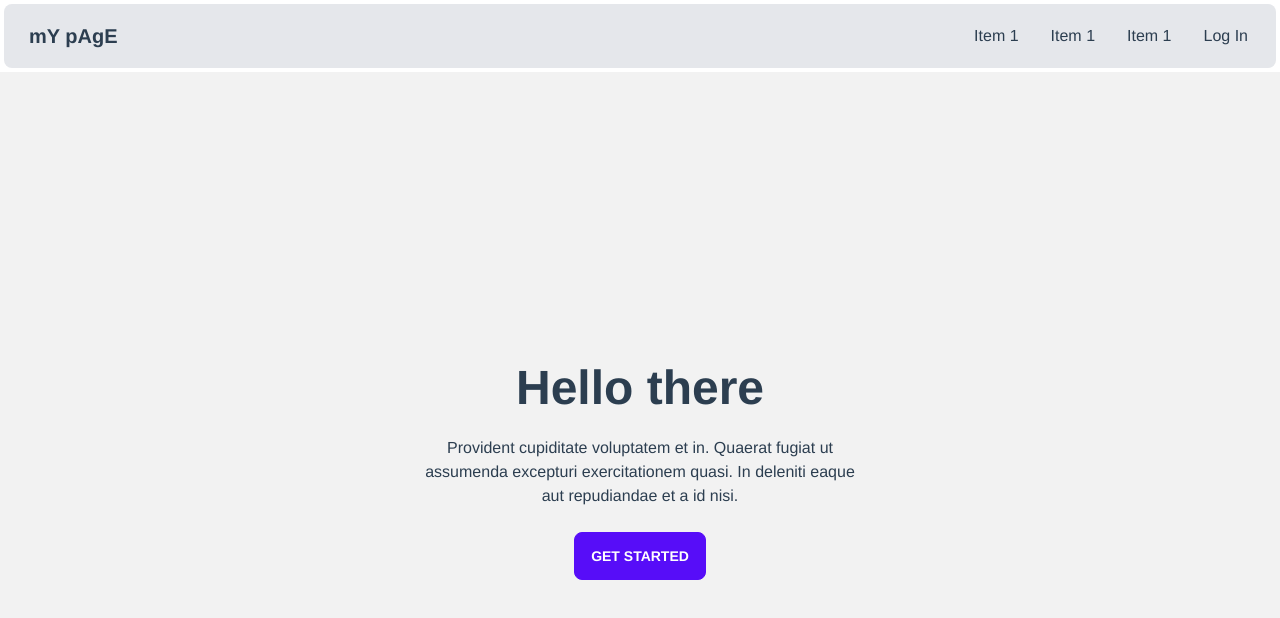
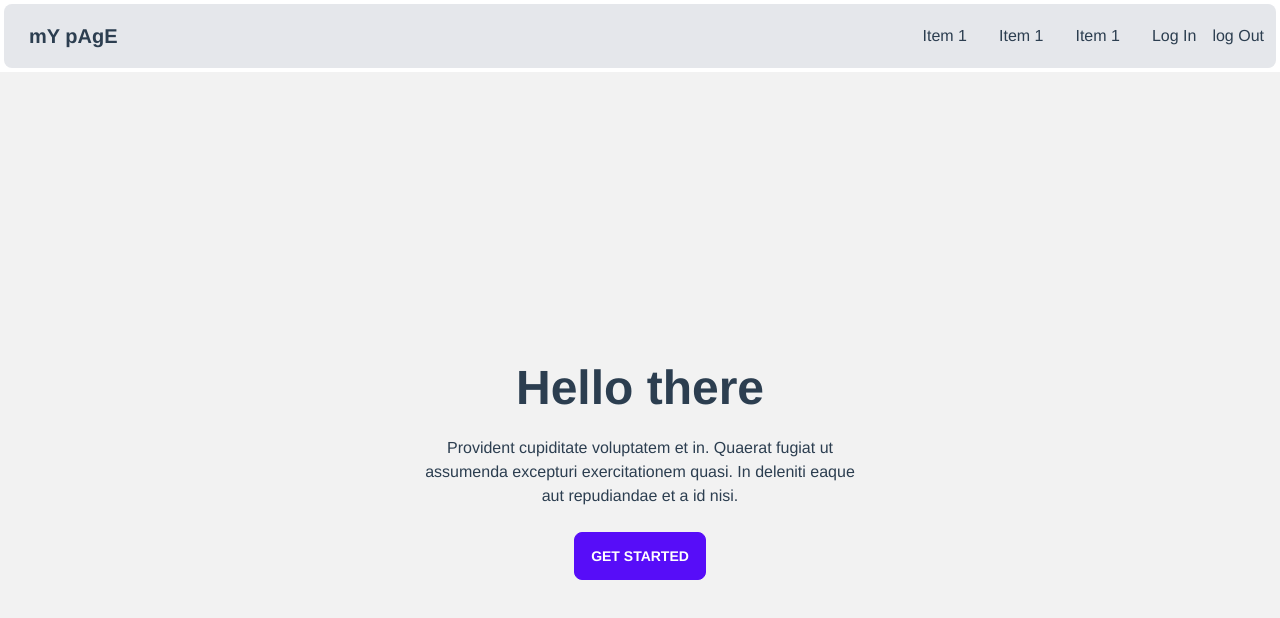
Before and after one commit to shabbirahmedshuvo01/First-vue-project, a Vue app: page / in a window 1280 px wide. Shown: the top 618 px of the page. Built offline with nearby package versions, Linux system fonts and the light colour scheme; sample sign-in values are in the browser's storage.

Commit message:
log in work done

```diff
--- a/src/components/HomePage.vue
+++ b/src/components/HomePage.vue
@@ -10,6 +10,8 @@
           <li><a>Item 1</a></li>
           <li><a>Item 1</a></li>
           <li><a href="/loginpage">Log In</a></li>
+          <!-- <li><a href="/loginpage">Log Out</a></li> -->
+          <button v-on:click="logOut">log Out</button>
         </ul>
       </div>
     </div>
@@ -33,6 +35,7 @@
 </template>
 
 <script>
+
 export default {
   name: "HomePage",
   mounted() {
@@ -41,5 +44,12 @@ export default {
       this.$router.push({ name: "LoginPage" });
     }
   },
+
+  logOut()
+  {
+    localStorage.removeItem("user-info")
+    this.$router.push({ name: "LoginPage" });
+  }
+
 };
 </script>
```
